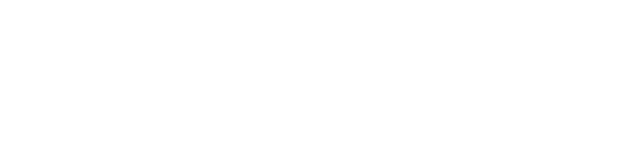
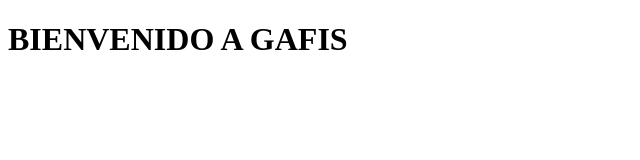
Before and after one commit to Estebantupapa/Proyecto, a plain HTML site: page index.html in a window 1280 px wide. Shown: the whole page, without its empty margins (0-640 px from the left). Drawn offline with Linux system fonts and the light colour scheme.

Commit message:
agregue encabezado en html

```diff
--- a/index.html
+++ b/index.html
@@ -7,6 +7,6 @@
     <title>GAFIS-SENA</title>
 </head>
 <body>
-
+    <h1>BIENVENIDO A GAFIS</h1>
 </body>
 </html>
```
